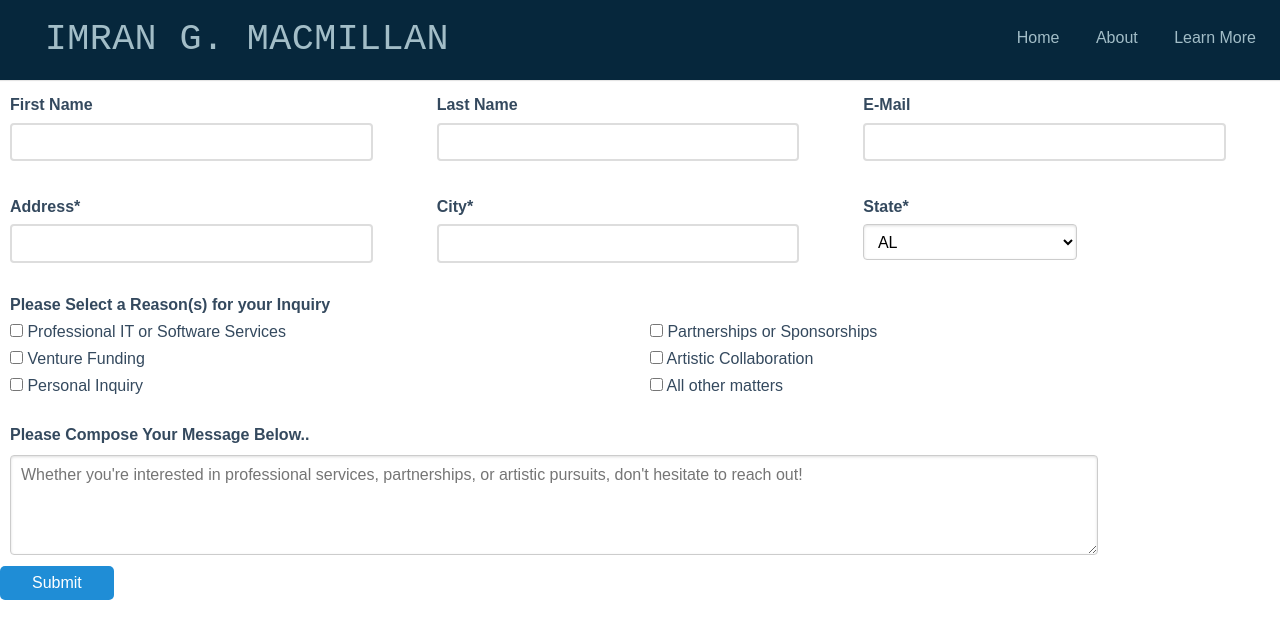
After one commit to immacmillan/imranmac-py, a Flask app: page /contactme in a window 1280 px wide. The commit adds this page. Shown: the top 639 px of the page. Run offline with Flask 2, Linux system fonts and the light colour scheme; some libraries are stand-ins or nearby versions.

Commit message:
first form completed - contact me link, minor other formatting changes.

```diff
--- a/main.py
+++ b/main.py
@@ -10,5 +10,9 @@ def home():
 def about():
     return render_template("about.html")
 
+@app.route("/contactme")
+def contactme():
+    return render_template("contactme.html")
+
 if __name__ == "__main__":
     app.run(debug=True)
--- a/static/css/template.css
+++ b/static/css/template.css
@@ -58,21 +58,41 @@ label {
     margin: 1em 0 0;
     font-weight: bold;
     font-size: 100%;
+    margin-left: 10px;
+    margin-right: 10px;
 }
 
 .pure-form input[type] {
     border: 2px solid #ddd;
     box-shadow: none;
     font-size: 100%;
-    width: 100%;
+    width: 85%;
     margin-bottom: 1em;
+    margin-left: 10px;
+    margin-right:10%;
+}
+.pure-form .pure-input-1-2 {
+    margin-left: 10px;
+}
+.pure-form .pure-checkbox, .pure-form .pure-radio {
+    margin: .5em 0;
+    display: block;
+}
+.pure-form .pure-group input:first-child:last-child, .pure-form .pure-group textarea:first-child:last-child {
+    margin-left: 10px;
+    margin-right: 10%;
+    width: 85%;
+    min-height: 100px;
+}
+label {
+    margin-left: 10px;
 }
 
-/*
+    /*
  * -- PURE BUTTON STYLES --
  * I want my pure-button elements to look a little different
  */
-.pure-button {
+    .pure-button {
     background-color: #1f8dd6;
     color: white;
     padding: 0.5em 2em;
@@ -120,12 +140,12 @@ a.pure-button-primary {
     letter-spacing: 0.01em;
 }
 .splash .pure-menu-heading-2 {
-    margin-top: -10%;
+    margin-top: -13%;
     margin-left: -35%;
     text-align: left;
     color: #06273c;
     font-weight: 600;
-    font-size: 100%;
+    font-size: 120%;
     font-family: 'Courier New', 'Courier MonoThai', monospace, serif;
     letter-spacing: 0.005em;
 }
@@ -135,7 +155,7 @@ a.pure-button-primary {
     margin-left: -35%;
     color: #06273c;
     font-weight: 600;
-    font-size: 100%;
+    font-size: 120%;
     font-family: 'Courier New', 'Courier MonoThai', monospace, serif;
     letter-spacing: 0.005em;
 }
@@ -259,14 +279,14 @@ a.pure-button-primary {
     margin: 0em 0 0em;
     font-size: 20px;
 }
-}
+
+
 .content .pure-g .box1p {
-    background-image: url('images/gram.jpg');
+    background-image: url('images/githublogo.jpg'); /**/
     background-repeat: no-repeat;
-    background-position: center 10px;
-    background-size: 25%;
-    height: 140px;
-    z-index: 200;
+    background-position: center 14px;
+    background-size: 26%;
+    height: 120px;
 }
 .content .pure-g .box2p {
     background-image: url('images/linkedin.svg'); /**/
@@ -303,6 +323,7 @@ a.pure-button-primary {
     background-color: #eaeff0;
     position: relative;
     overflow: hidden;
+    margin-top: -26px;
 }
 .content .pure-g .box5p {
     background-image: url('images/envelope.jpg'); /**/
--- /dev/null
+++ b/templates/contactme.html
@@ -0,0 +1,111 @@
+<!DOCTYPE html>
+<html lang="en" dir="ltr">
+<head>
+    <meta charset="utf-8">
+    <title>Imran's Contact Me Page</title>
+    <link rel="stylesheet" href="https://unpkg.com/purecss@1.0.1/build/pure-min.css" integrity="sha384-" crossorigin="anonymous">
+</head>
+<body>
+    {% extends "template.html" %}
+    {% block content %}
+
+    <form class="pure-form pure-form-stacked">
+        <fieldset>
+            <legend>Legend</legend>
+
+            <div class="pure-g">
+                <div class="pure-u-1 pure-u-md-1-3">
+                    <label for="first-name">First Name</label>
+                    <input id="first-name" class="pure-u-23-24" type="text">
+                </div>
+
+                <div class="pure-u-1 pure-u-md-1-3">
+                    <label for="last-name">Last Name</label>
+                    <input id="last-name" class="pure-u-23-24" type="text">
+                </div>
+
+                <div class="pure-u-1 pure-u-md-1-3">
+                    <label for="email">E-Mail</label>
+                    <input id="email" class="pure-u-23-24" type="email" required>
+                </div>
+
+                <div class="pure-u-1 pure-u-md-1-3">
+                    <label for="city">Address*</label>
+                    <input id="city" class="pure-u-23-24" type="text">
+                </div>
+
+                <div class="pure-u-1 pure-u-md-1-3">
+                    <label for="city">City*</label>
+                    <input id="city" class="pure-u-23-24" type="text">
+                </div>
+
+                <div class="pure-u-1 pure-u-md-1-3">
+                    <label for="state">State*</label>
+                    <select id="state" class="pure-input-1-2">
+                        <option>AL</option>
+                        <option>CA</option>
+                        <option>IL</option>
+                    </select>
+                </div>
+            </div>
+        </fieldset>
+    </form>
+    <form class="pure-form">
+            <label for="state">Please Select a Reason(s) for your Inquiry</label>
+    </form>
+    <div class="pure-g">
+        <div class="pure-u-1 pure-u-md-1-2">
+            <label for="checkbox-radio-option-one" class="pure-checkbox">
+                <input id="checkbox-radio-option-one" type="checkbox" value="">
+                Professional IT or Software Services
+            </label>
+        </div>
+        <div class="pure-u-1 pure-u-md-1-2">
+
+            <label for="checkbox-radio-option-one" class="pure-checkbox">
+                <input id="checkbox-radio-option-one" type="checkbox" value="">
+                Partnerships or Sponsorships
+            </label>
+        </div>
+        <div class="pure-u-1 pure-u-md-1-2">
+            <label for="checkbox-radio-option-one" class="pure-checkbox">
+                <input id="checkbox-radio-option-one" type="checkbox" value="">
+                Venture Funding
+            </label>
+        </div>
+        <div class="pure-u-1 pure-u-md-1-2">
+            <label for="checkbox-radio-option-one" class="pure-checkbox">
+                <input id="checkbox-radio-option-one" type="checkbox" value="">
+                Artistic Collaboration
+            </label>
+        </div>
+        <div class="pure-u-1 pure-u-md-1-2">
+            <label for="checkbox-radio-option-one" class="pure-checkbox">
+                <input id="checkbox-radio-option-one" type="checkbox" value="">
+                Personal Inquiry
+            </label>
+        </div>
+        <div class="pure-u-1 pure-u-md-1-2">
+            <label for="checkbox-radio-option-one" class="pure-checkbox">
+                <input id="checkbox-radio-option-one" type="checkbox" value="">
+                All other matters
+            </label>
+        </div>
+    </div>
+        <form class="pure-form pure-form-stacked">
+            <fieldset>
+                <div class="pure-g">
+                    <div class="pure-u-1 pure-u-md-1-1">
+                        <label for="message">Please Compose Your Message Below..</label>
+                        <fieldset class="pure-group">
+                            <textarea class="pure-input-1-1" placeholder="Whether you're interested in professional services, partnerships, or artistic pursuits, don't hesitate to reach out!"></textarea>
+                        </fieldset>
+                    </div>
+                </div>
+                <button type="submit" class="pure-button pure-button-primary">Submit</button>
+            </fieldset>
+        </form>
+
+        {% endblock %}
+</body>
+</html>
```
Also changed, not shown: templates/home.html (+15 -5 lines), static/css/images/backgroundbox1.jpg (added).
